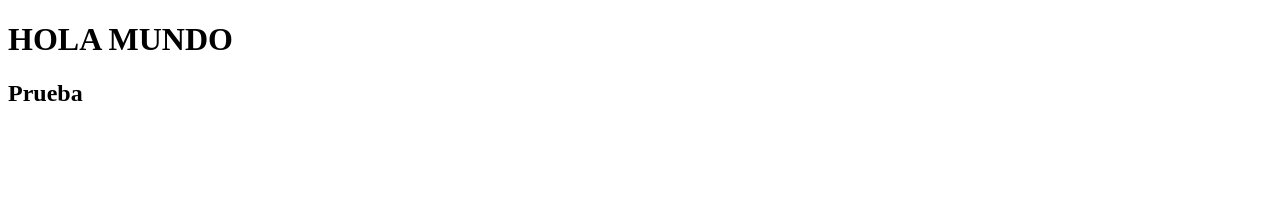
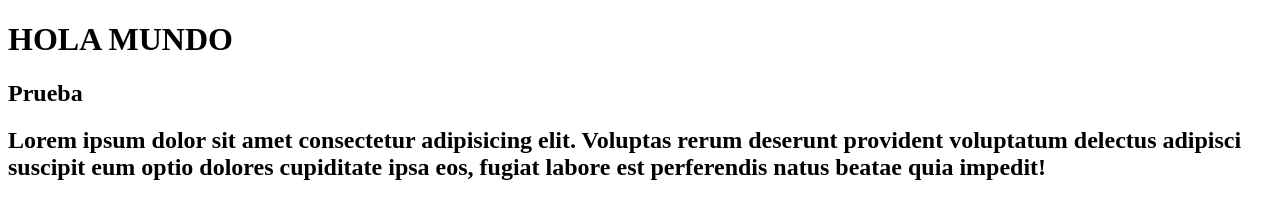
Before and after one commit to StevenRincon24/EjemploSoftware2, a plain HTML site: page index.html in a window 1280 px wide. Drawn offline with Linux system fonts and the light colour scheme.

Commit message:
Cambio Steven

```diff
--- a/index.html
+++ b/index.html
@@ -9,5 +9,6 @@
 <body>
     <h1>HOLA MUNDO</h1>
     <h2>Prueba</h2>
+    <h2>Lorem ipsum dolor sit amet consectetur adipisicing elit. Voluptas rerum deserunt provident voluptatum delectus adipisci suscipit eum optio dolores cupiditate ipsa eos, fugiat labore est perferendis natus beatae quia impedit!</h2>
 </body>
 </html>
```
